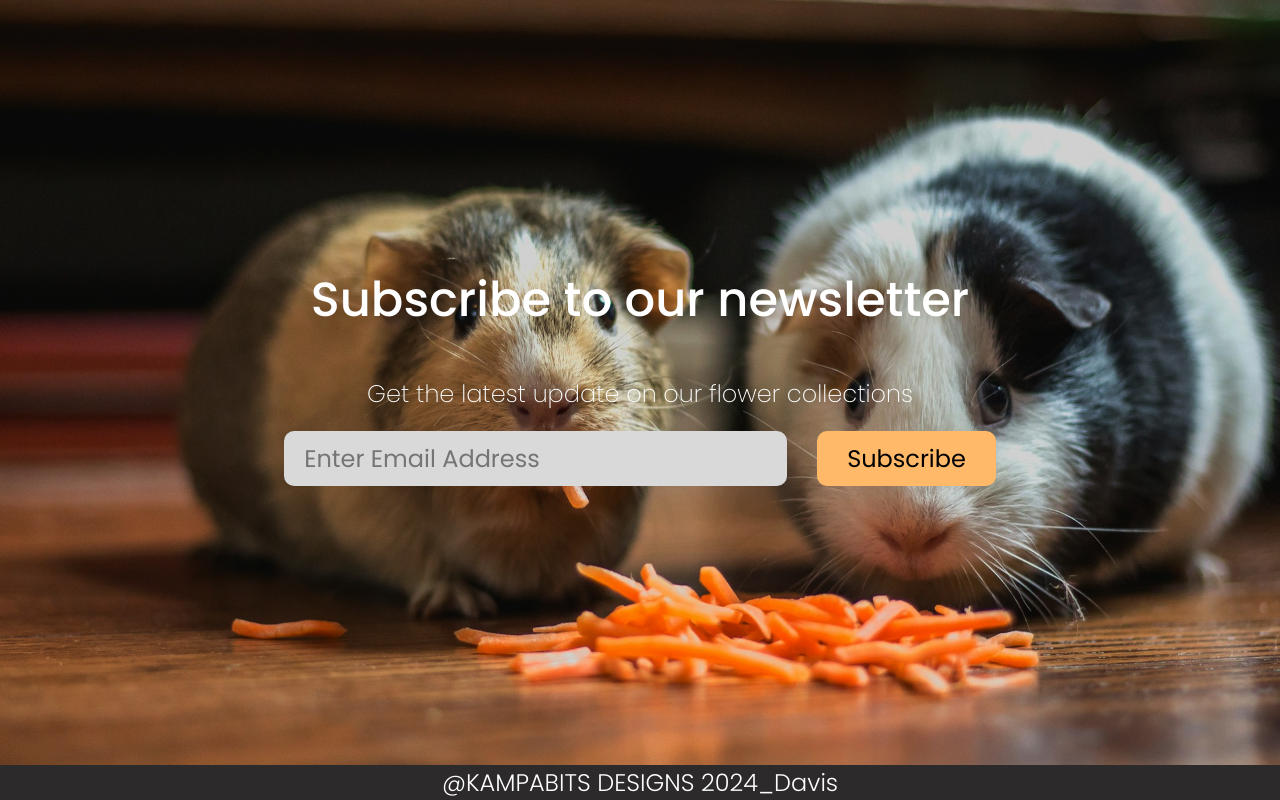
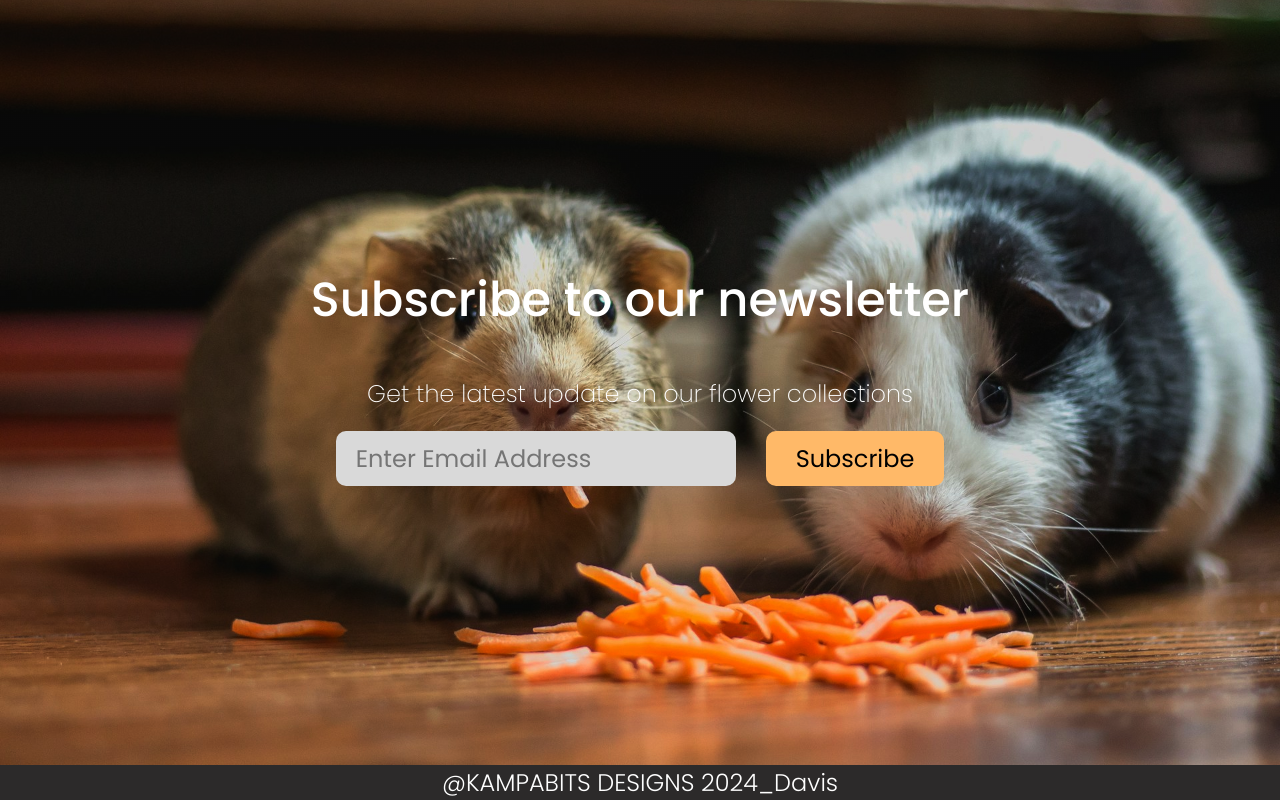
Before and after one commit to KimmyDavis/KimmyDavis.github.io, a plain HTML site: page index.html in a window 1280 px wide. Shown: the part 2131-2931 px from the top of the page. Drawn offline with Linux system fonts and the light colour scheme.

```diff
--- a/styles.css
+++ b/styles.css
@@ -16,6 +16,7 @@
 body {
   background-color: black;
   overflow-x: hidden;
+  width: 100vw;
 }
 header nav {
   position: relative;
@@ -170,20 +171,19 @@
   font-weight: 500;
   font-size: 3em;
 }
+.section.subscribe p {
+  font-weight: 200;
+  font-size: 1.5em;
+}
 .section.subscribe form {
   display: flex;
   justify-content: center;
   flex-wrap: wrap;
   gap: 20px;
-}
-.section.subscribe p {
-  font-weight: 200;
-  font-size: 1.5em;
+  width: 100%;
 }
 .section.subscribe input {
-  max-width: 500px;
-  min-width: max-content;
-  width: 25%;
+  width: MIN(400px, 80vw);
   background-color: var(--faint-white);
   padding: 10px 20px;
   border: none;
```
